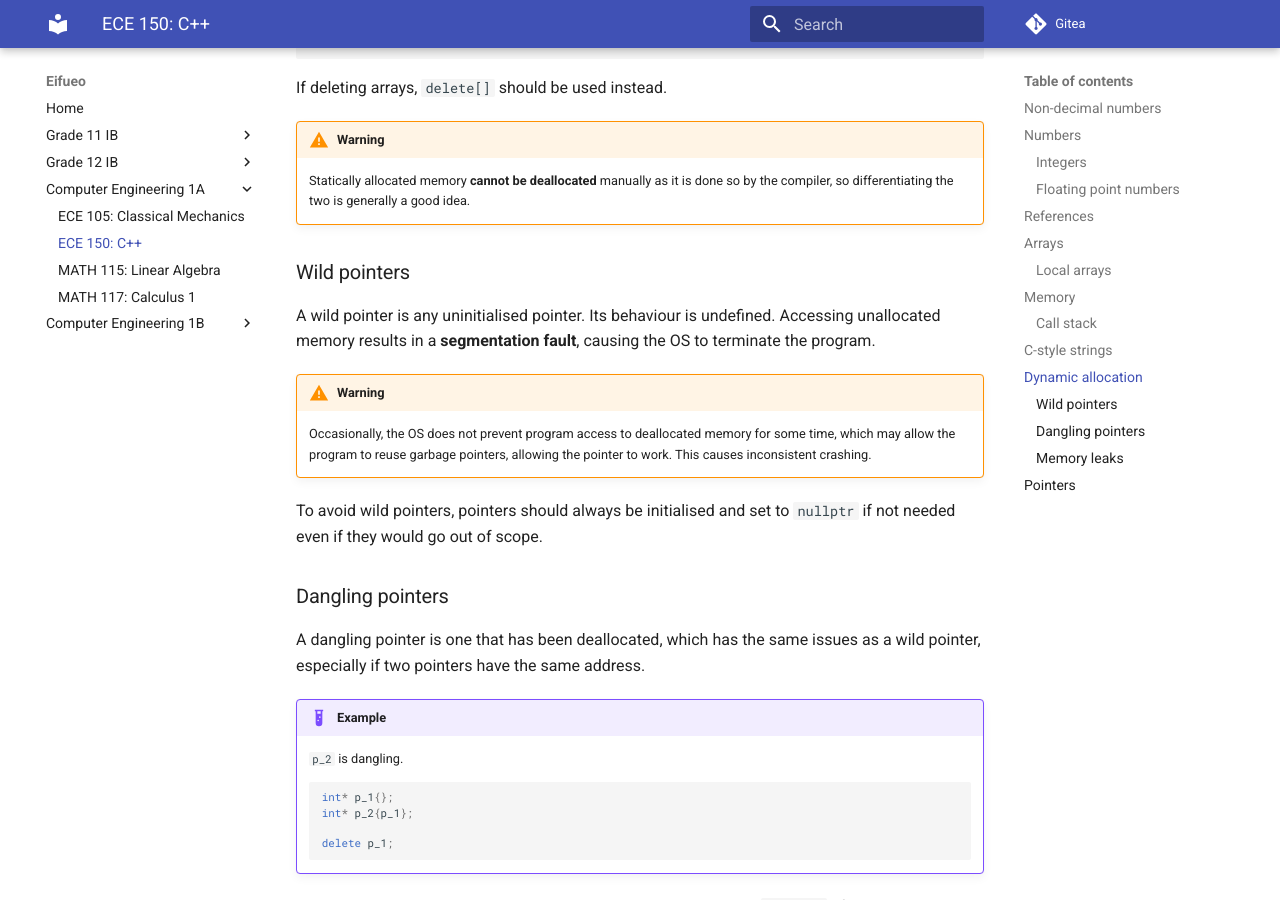
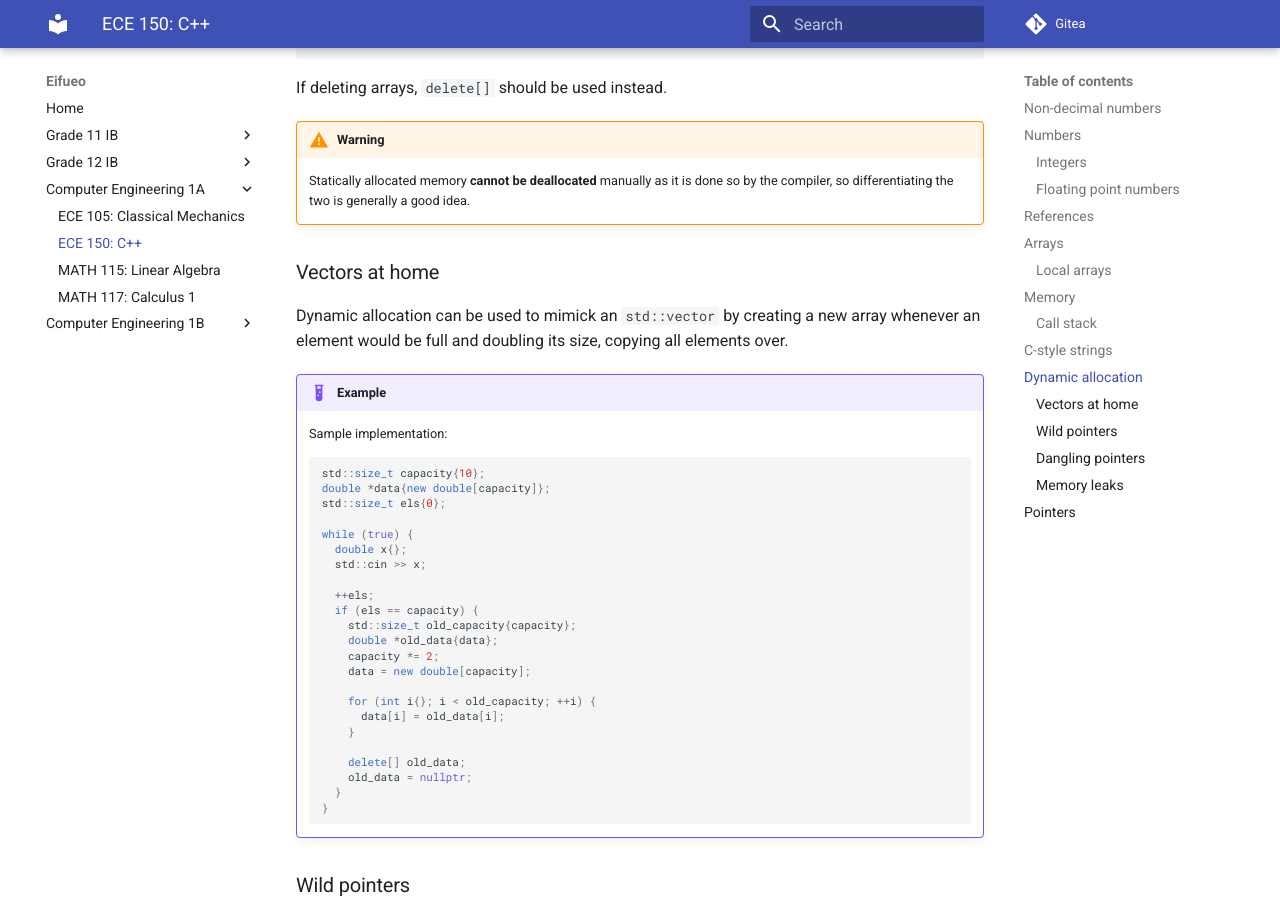
Before and after one commit to potatoeggy/eifueo, an MkDocs documentation site: the page built from docs/ce1/ece150.md, in a window 1280 px wide and 900 px high, scrolled down 5298 px. Built offline with MkDocs 1.6.1 and Material for MkDocs 9.7.7, drawn with Linux system fonts in a browser that asks for light colours; some of the changed text lies outside the part shown.

Commit message:
ece150: add pointers part 2

````diff
--- a/docs/ce1/ece150.md
+++ b/docs/ce1/ece150.md
@@ -18,7 +18,7 @@ Binary numbers are prefixed with `0b`.
 To convert from **binary to decimal**, each digit should be treated as a power of two much like in the base 10 system.
 
 !!! example
-    $$
+    $$0
     \text{0b1011}=1\times2^3 + 0\times2^2+1\times2^1+1\times2^0=11
     $$
 
@@ -201,6 +201,39 @@ If deleting arrays, `delete[]` should be used instead.
 !!! warning
     Statically allocated memory **cannot be deallocated** manually as it is done so by the compiler, so differentiating the two is generally a good idea.
 
+### Vectors at home
+
+Dynamic allocation can be used to mimick an `std::vector` by creating a new array whenever an element would be full and doubling its size, copying all elements over.
+
+!!! example
+    Sample implementation:
+
+    ```cpp
+    std::size_t capacity{10};
+    double *data{new double[capacity]};
+    std::size_t els{0};
+
+    while (true) {
+      double x{};
+      std::cin >> x;
+
+      ++els;
+      if (els == capacity) {
+        std::size_t old_capacity{capacity};
+        double *old_data{data};
+        capacity *= 2;
+        data = new double[capacity];
+
+        for (int i{}; i < old_capacity; ++i) {
+          data[i] = old_data[i];
+        }
+
+        delete[] old_data;
+        old_data = nullptr;
+      }
+    }
+    ```
+
 ### Wild pointers
 
 A wild pointer is any uninitialised pointer. Its behaviour is undefined. Accessing unallocated memory results in a **segmentation fault**, causing the OS to terminate the program.
@@ -266,3 +299,42 @@ The memory at the location of the pointer can be accessed by setting the pointer
 ```cpp
 *var = 100;
 ```
+
+The `const` modifier only makes constant the value immediately after `const`, meaning that the expression after it cannot be used as an lvalue.
+
+!!! example
+    ```cpp
+    int* const p_x{&x};
+
+    p_x = &y;  // not allowed
+    *p_x = y;  // allowed
+    ```
+
+    ```cpp
+    int const *p_x{&x};
+
+    p_x = &y;  // allowed
+    *p_x = y;  // not allowed
+    ```
+
+    ```cpp
+    int const * const p_x{&x};
+
+    p_x = &y;  // not allowed
+    *p_x = y;  // not allowed
+    ```
+
+Pointers to `const` values must also be `const`.
+
+!!! example
+    BAD:
+    ```cpp
+    const int x = 2;
+    int *p_x{&x};
+    ```
+
+    GOOD:
+    ```cpp
+    const int x = 2;
+    int const *p_x{&x};
+    ```
````
